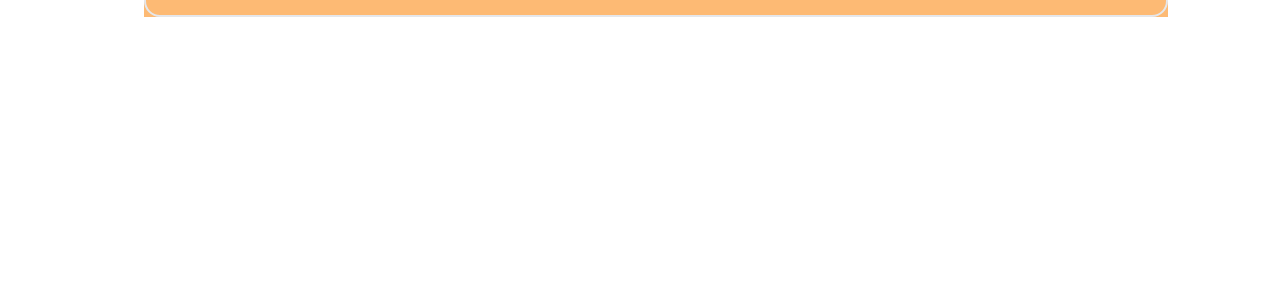
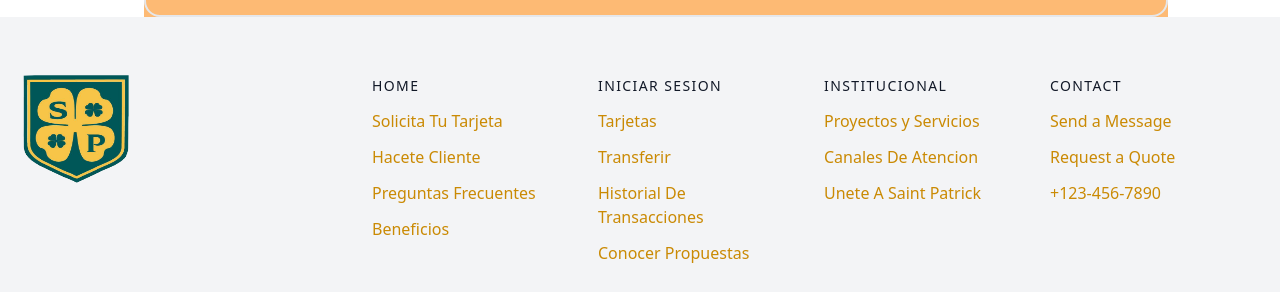
Before and after one commit to FedeSabi/Banco-saint-patrick, a React (Vite) app in the folder front/: page /beneficios in a window 1280 px wide. Shown: the part 660-952 px from the top of the page. Before the commit the page ends 800 px from the top, so only its background shows below. Built offline with nearby package versions, Linux system fonts and the light colour scheme; a web font is replaced by a local one.

Commit message:
se realizo footer

```diff
--- a/front/src/App.jsx
+++ b/front/src/App.jsx
@@ -1,4 +1,4 @@
-import React from "react";
+
 import { BrowserRouter, Routes, Route, useNavigate } from "react-router-dom";
 import { Navbar } from './Components/Navbar';
 import { Home } from './Components/Home';
@@ -7,6 +7,7 @@ import { Login } from './Pages/Login';
 import { Registrarse } from "./Pages/Registrarse";
 import { useState } from "react";
 import { HomeTarjetas } from "./Pages/HomeTarjetas";
+import Footer from "./Components/Footer";
 
 
 
@@ -39,6 +40,7 @@ function App() {
         <Route path="/Registrarse" element={<Registrarse />} />
         <Route path="/beneficios" element={<Beneficios />} />
       </Routes>
+      <Footer />
     </BrowserRouter>
   );
 }
--- /dev/null
+++ b/front/src/Components/Footer.jsx
@@ -0,0 +1,87 @@
+
+import logo from './../../public/logo.png';
+
+const Footer = () => {
+  return (
+    <div className="flex items-end w-full">
+      <footer className="w-full text-gray-700 bg-gray-100 body-font">
+        <div className="container flex flex-col flex-wrap px-5 py-14 mx-auto md:items-center lg:items-start md:flex-row md:flex-no-wrap">
+          <div className="flex-shrink-0 w-64 mx-auto text-center md:mx-0 md:text-left">
+            <img src={logo} alt="Logo" className="w-28 h-28" />
+          </div>
+          <div className="flex flex-wrap flex-grow mt-10 -mb-10 text-center md:pl-20 md:mt-0 md:text-left">
+            <div className="w-full px-4 lg:w-1/4 md:w-1/2">
+              <a href="#" className="mb-3 text-sm font-medium tracking-widest text-gray-900 hover:text-yellow-600 uppercase title-font">Home</a>
+              <nav className="mb-10 list-none">
+                <li className="mt-3">
+                  <a href="#" className="text-yellow-600 cursor-pointer hover:text-gray-900">Solicita Tu Tarjeta</a>
+                </li>
+                <li className="mt-3">
+                  <a href="#" className="text-yellow-600 cursor-pointer hover:text-gray-900">Hacete Cliente</a>
+                </li>
+                <li className="mt-3">
+                  <a href="#" className="text-yellow-600 cursor-pointer hover:text-gray-900">Preguntas Frecuentes</a>
+                </li>
+                <li className="mt-3">
+                  <a href="#" className="text-yellow-600 cursor-pointer hover:text-gray-900">Beneficios</a>
+                </li>
+              </nav>
+            </div>
+            <div className="w-full px-4 lg:w-1/4 md:w-1/2">
+              <a href="#" className="mb-3 text-sm font-medium tracking-widest text-gray-900 hover:text-yellow-600 uppercase title-font">Iniciar Sesion</a>
+              <nav className="mb-10 list-none">
+                <li className="mt-3">
+                  <a href="#" className="text-yellow-600 cursor-pointer hover:text-gray-900">Tarjetas</a>
+                </li>
+                <li className="mt-3">
+                  <a href="#" className="text-yellow-600 cursor-pointer hover:text-gray-900">Transferir</a>
+                </li>
+                <li className="mt-3">
+                  <a href="#" className="text-yellow-600 cursor-pointer hover:text-gray-900">Historial De Transacciones</a>
+                </li>
+                <li className="mt-3">
+                  <a href="#" className="text-yellow-600 cursor-pointer hover:text-gray-900">Conocer Propuestas</a>
+                </li>
+              </nav>
+            </div>
+            <div className="w-full px-4 lg:w-1/4 md:w-1/2">
+              <a href='#' className="mb-3 text-sm font-medium tracking-widest text-gray-900  hover:text-yellow-600 uppercase title-font">Institucional</a>
+              <nav className="mb-10 list-none">
+                <li className="mt-3">
+                  <a href="#" className="text-yellow-600 cursor-pointer hover:text-gray-900">Proyectos y Servicios</a>
+                </li>
+                <li className="mt-3">
+                  <a href="#" className="text-yellow-600 cursor-pointer hover:text-gray-900">Canales De Atencion</a>
+                </li>
+                <li className="mt-3">
+                  <a href="#" className="text-yellow-600 cursor-pointer hover:text-gray-900">Unete A Saint Patrick</a>
+                </li>
+              </nav>
+            </div>
+            <div className="w-full px-4 lg:w-1/4 md:w-1/2">
+              <a href='#' className="mb-3 text-sm font-medium tracking-widest text-gray-900  hover:text-yellow-600 uppercase title-font">Contact</a>
+              <nav className="mb-10 list-none">
+                <li className="mt-3">
+                  <a href="#" className="text-yellow-600 cursor-pointer hover:text-gray-900">Send a Message</a>
+                </li>
+                <li className="mt-3">
+                  <a href="#" className="text-yellow-600 cursor-pointer hover:text-gray-900">Request a Quote</a>
+                </li>
+                <li className="mt-3">
+                  <a href="#" className="text-yellow-600 cursor-pointer hover:text-gray-900">+123-456-7890</a>
+                </li>
+              </nav>
+            </div>
+          </div>
+        </div>
+        <div className="bg-customGreen">
+          <div className="container px-5 py-4 mx-auto">
+            <p className="text-sm text-yellow-500 capitalize xl:text-center">© 2024 All rights reserved </p>
+          </div>
+        </div>
+      </footer>
+    </div>
+  );
+};
+
+export default Footer;
```
